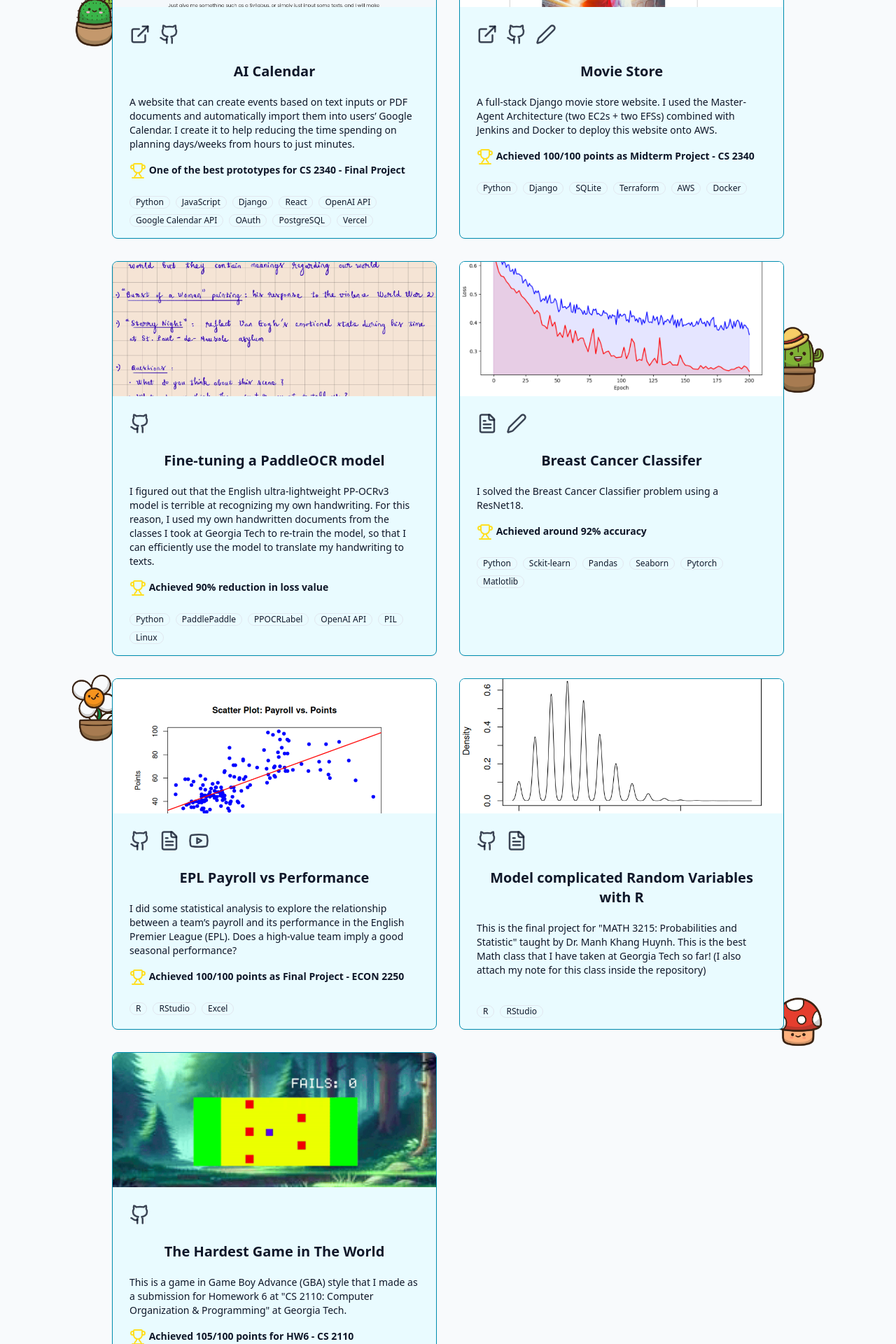
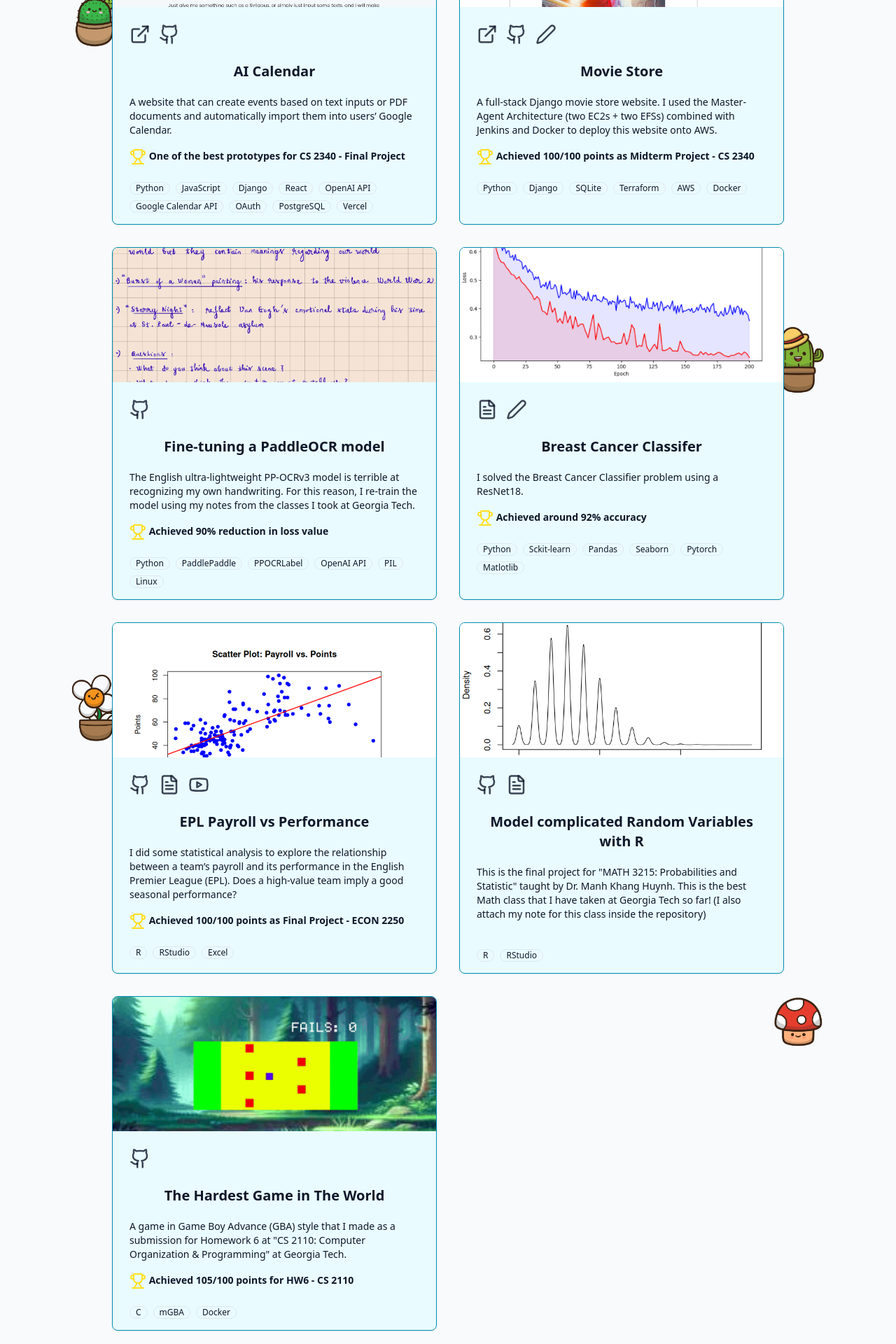
Before and after one commit to Softicles/thinhmnguyen.com, a React (Vite) app in the folder personal_web/: page / in a window 1280 px wide. Shown: the part 1560-3480 px from the top of the page at 70% size. Built offline with nearby package versions, Linux system fonts and the light colour scheme.

Commit message:
update projects

```diff
--- a/personal_web/src/components/ProjectsSection.jsx
+++ b/personal_web/src/components/ProjectsSection.jsx
@@ -13,7 +13,7 @@ const projects = [
         id: 1,
         title: "AI Calendar",
         description:
-            "A website that can create events based on text inputs or PDF documents and automatically import them into users’ Google Calendar. I create it to help reducing the time spending on planning days/weeks from hours to just minutes.",
+            "A website that can create events based on text inputs or PDF documents and automatically import them into users’ Google Calendar.",
         image: "/projects/ai_calendar.png",
         tags: [
             "Python",
@@ -57,7 +57,7 @@ const projects = [
     {
         id: 3,
         title: "Fine-tuning a PaddleOCR model",
-        description: `I figured out that the English ultra-lightweight PP-OCRv3 model is terrible at recognizing my own handwriting. For this reason, I used my own handwritten documents from the classes I took at Georgia Tech to re-train the model, so that I can efficiently use the model to translate my handwriting to texts.`,
+        description: `The English ultra-lightweight PP-OCRv3 model is terrible at recognizing my own handwriting. For this reason, I re-train the model using my notes from the classes I took at Georgia Tech.`,
         image: "/projects/finetune_ocr.png",
         tags: [
             "Python",
@@ -140,7 +140,7 @@ const projects = [
         id: 7,
         title: "The Hardest Game in The World",
         description:
-            'This is a game in Game Boy Advance (GBA) style that I made as a submission for Homework 6 at "CS 2110: Computer Organization & Programming" at Georgia Tech.',
+            'A game in Game Boy Advance (GBA) style that I made as a submission for Homework 6 at "CS 2110: Computer Organization & Programming" at Georgia Tech.',
         image: "/projects/hardest_game.png",
         tags: ["C", "mGBA", "Docker"],
         urls: [
```
